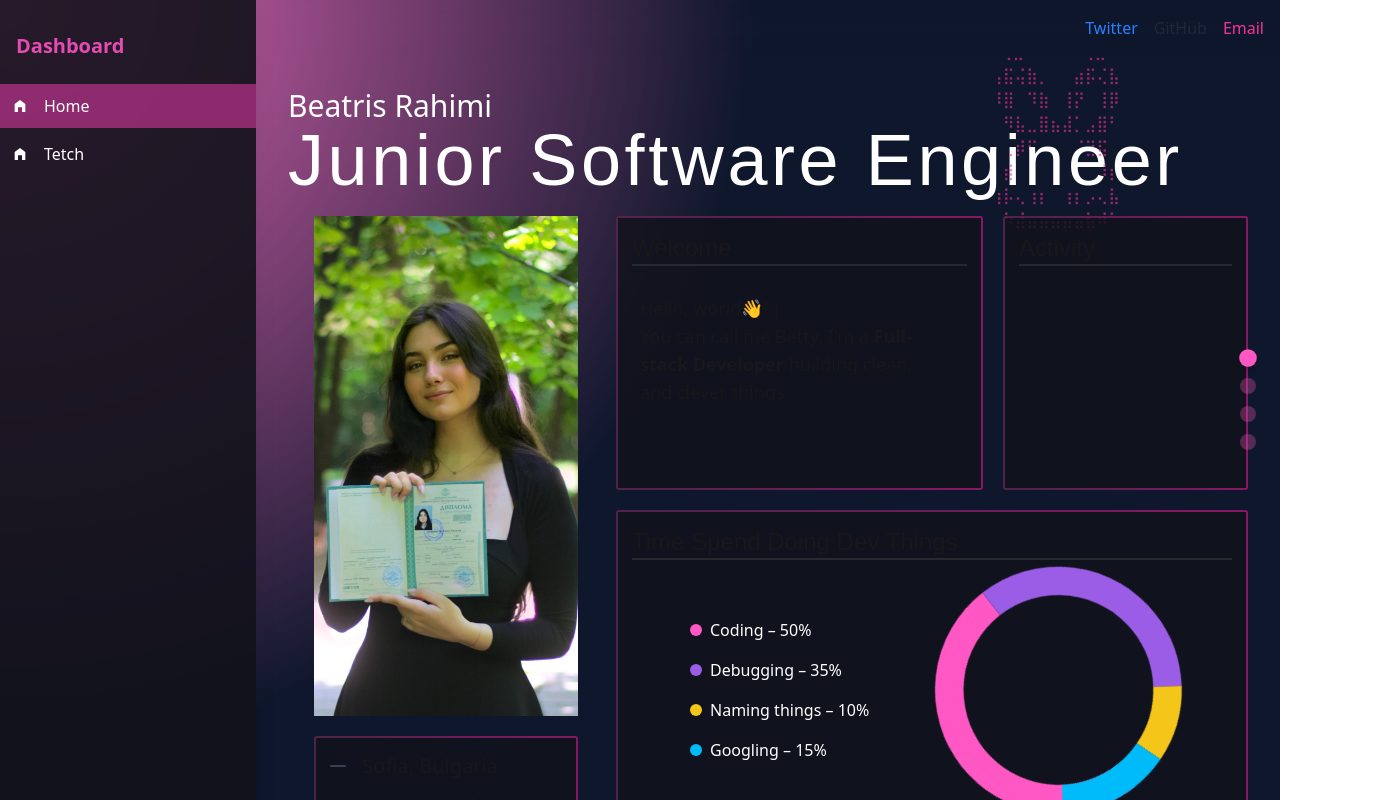
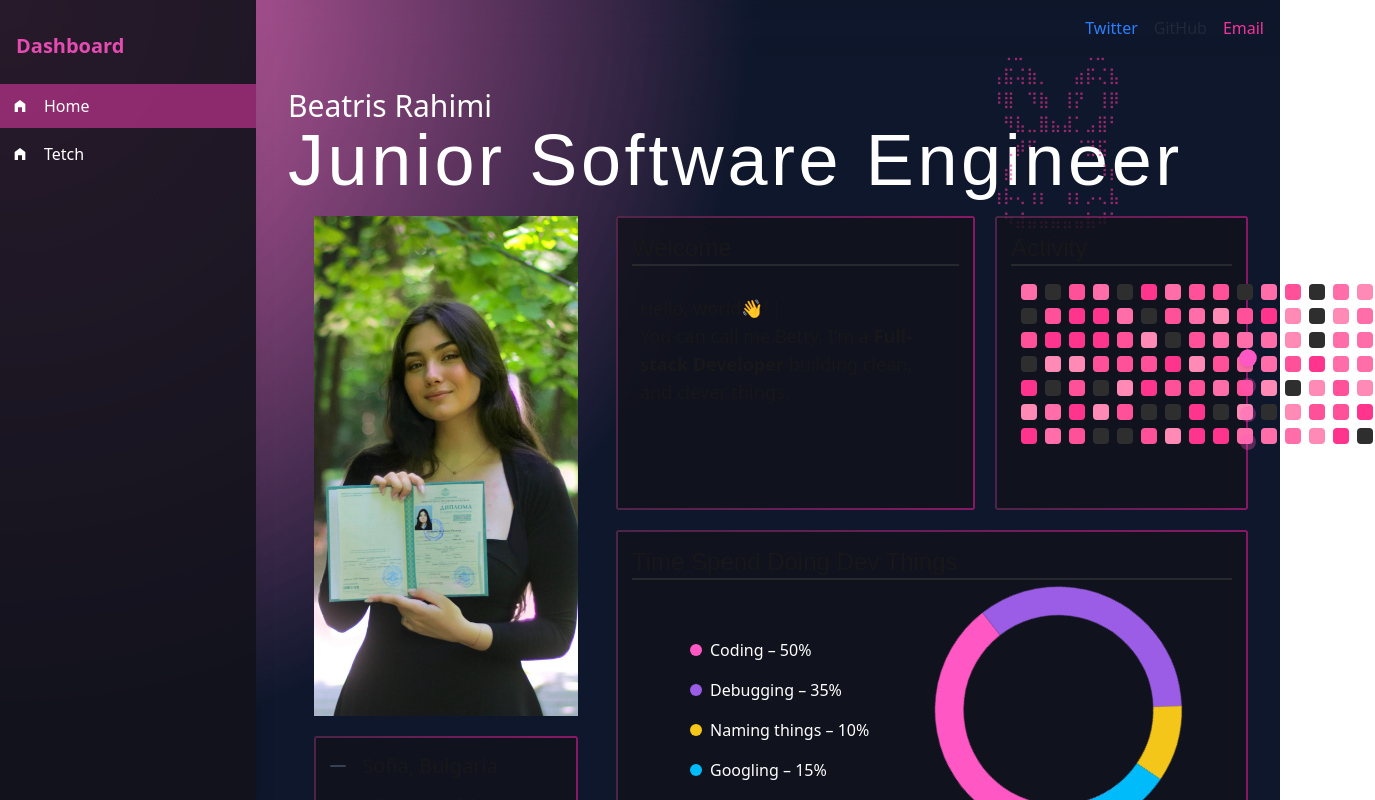
Before and after one commit to BeatrisRah/Portfolio, a React (Vite) app: page / in a window 1280 px wide. Shown: the top 800 px of the page, 1375 px wide, since content can reach past the window. Built offline with nearby package versions, Linux system fonts and the light colour scheme; a web font is replaced by a local one.

Commit message:
Activity mock

```diff
--- /dev/null
+++ b/src/sections/home/Activity.jsx
@@ -0,0 +1,38 @@
+import { useMemo } from 'react';
+
+export default function ContributionGrid () {
+    const grid = useMemo(() => {
+        return Array.from({ length: 7 }, () =>
+          Array.from({ length: 15 }, () => Math.floor(Math.random() * 5))
+        );
+      }, []);
+
+      return (
+        <div className="flex gap-1 p-2  w-full rounded-md">
+          {grid[0].map((_, colIndex) => (
+            <div key={colIndex} className="flex flex-col gap-1">
+              {grid.map((row, rowIndex) => (
+                <ContributionSquare
+                  key={`${rowIndex}-${colIndex}`}
+                  intensity={grid[rowIndex][colIndex]}
+                />
+              ))}
+            </div>
+          ))}
+        </div>
+      );
+
+}
+
+const ContributionSquare = ({ intensity }) => {
+    const colors = [
+      "bg-[#2e2e2e]",
+      "bg-[#ff8ab5]",
+      "bg-[#ff6ea8]",
+      "bg-[#ff509a]",
+      "bg-[#ff348d]"
+    ];
+    return (
+      <div className={`w-4 h-4 m-0.5 rounded-sm ${colors[intensity]}`} />
+    );
+  };
--- a/src/sections/home/Home.jsx
+++ b/src/sections/home/Home.jsx
@@ -2,6 +2,7 @@ import { Element } from "react-scroll";
 import Box from "../../components/Box";
 import DonutChart from "./DonutChart";
 import { Typewriter } from "react-simple-typewriter";
+import ContributionGrid from "./Activity";
 
 export default function Home() {
 
@@ -61,9 +62,11 @@ export default function Home() {
                         </Box>
 
                         <Box
-                            headther={{ textPosition: 'center', title: 'Activity' }}
+                            headther={{ textPosition: 'center', title: 'Activity', marginB:'2' }}
                             className="w-2/5"
-                        />
+                        >
+                            <ContributionGrid />
+                        </Box>
                     </div>
 
                     <Box
```
